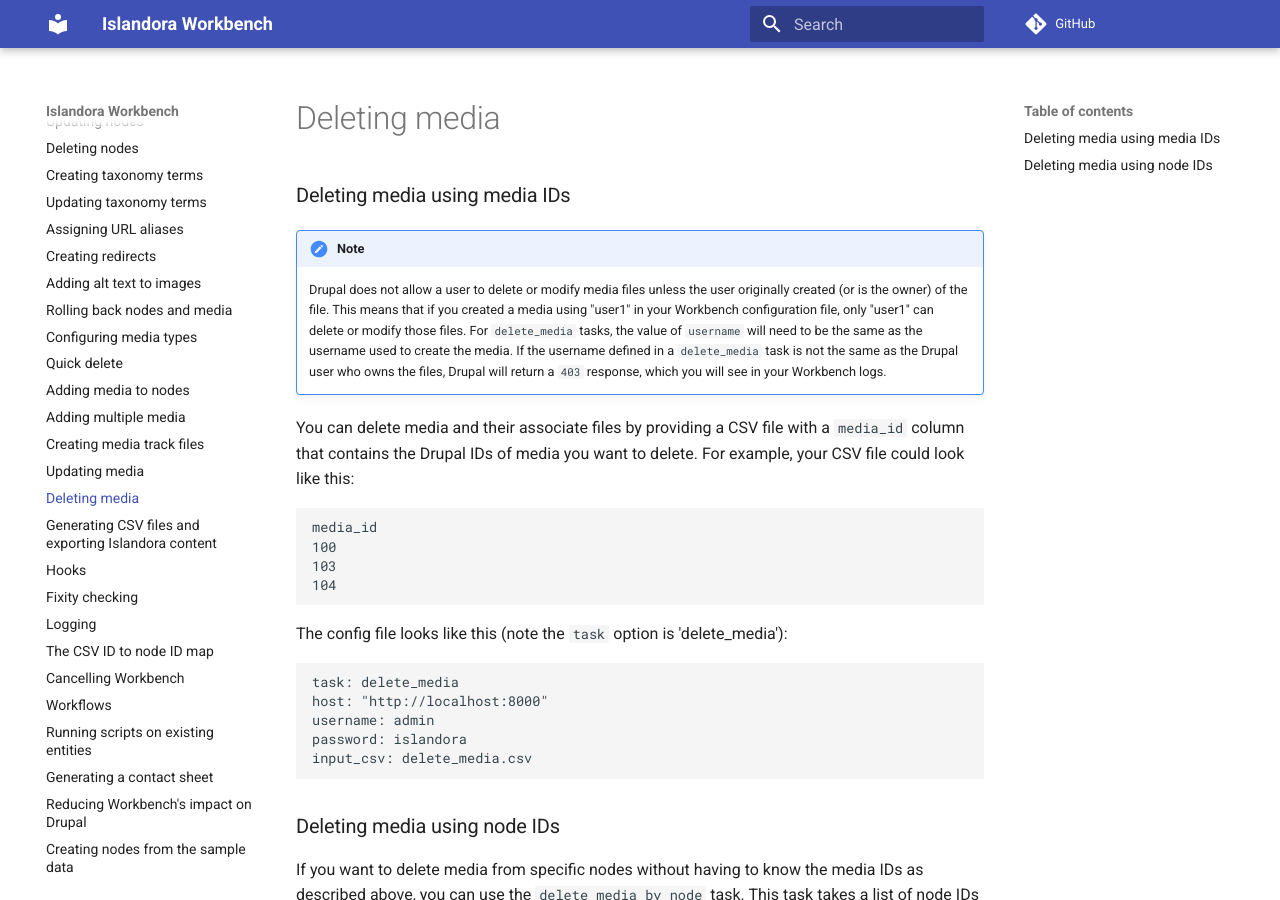
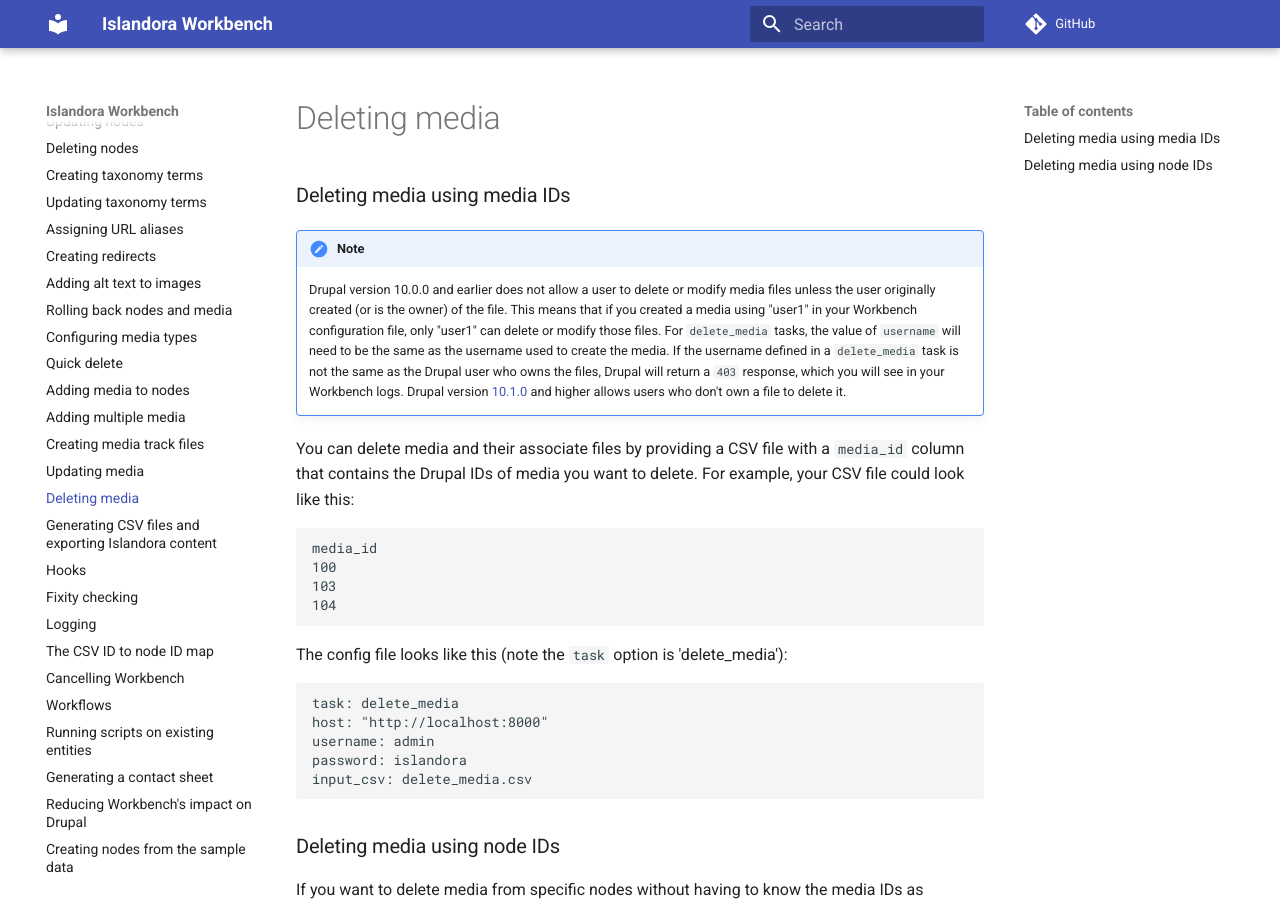
Before and after one commit to mjordan/islandora_workbench_docs, an MkDocs documentation site: the page built from docs/deleting_media.md, in a window 1280 px wide and 900 px high. Built offline with MkDocs 1.6.1 and Material for MkDocs 9.7.7, drawn with Linux system fonts in a browser that asks for light colours; comment, search, counter and statistics services are not loaded.

Commit message:
Updated deleting_media to correct note on deleting files not owned by user.

```diff
--- a/docs/deleting_media.md
+++ b/docs/deleting_media.md
@@ -1,7 +1,7 @@
 ### Deleting media using media IDs
 
 !!! note
-    Drupal does not allow a user to delete or modify media files unless the user originally created (or is the owner) of the file. This means that if you created a media using "user1" in your Workbench configuration file, only "user1" can delete or modify those files. For `delete_media` tasks, the value of `username` will need to be the same as the username used to create the media. If the username defined in a `delete_media` task is not the same as the Drupal user who owns the files, Drupal will return a `403` response, which you will see in your Workbench logs.
+    Drupal version 10.0.0 and earlier does not allow a user to delete or modify media files unless the user originally created (or is the owner) of the file. This means that if you created a media using "user1" in your Workbench configuration file, only "user1" can delete or modify those files. For `delete_media` tasks, the value of `username` will need to be the same as the username used to create the media. If the username defined in a `delete_media` task is not the same as the Drupal user who owns the files, Drupal will return a `403` response, which you will see in your Workbench logs. Drupal version [10.1.0](https://www.drupal.org/project/drupal/issues/2949017) and higher allows users who don't own a file to delete it.
 
 You can delete media and their associate files by providing a CSV file with a `media_id` column that contains the Drupal IDs of media you want to delete. For example, your CSV file could look like this:
 
```
